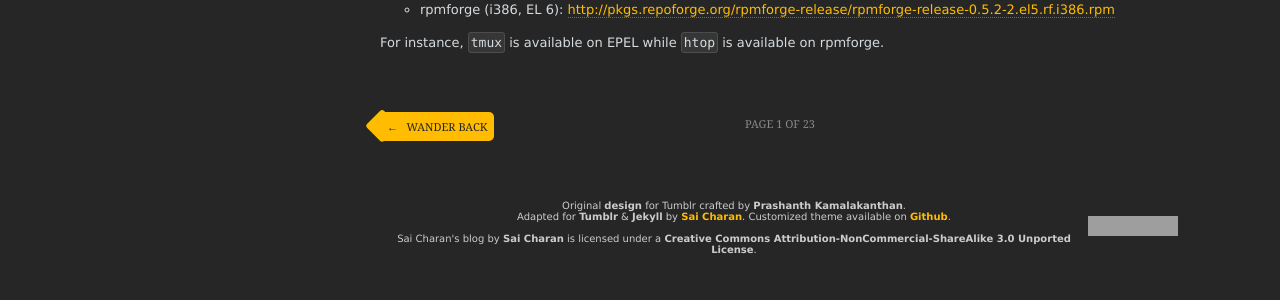
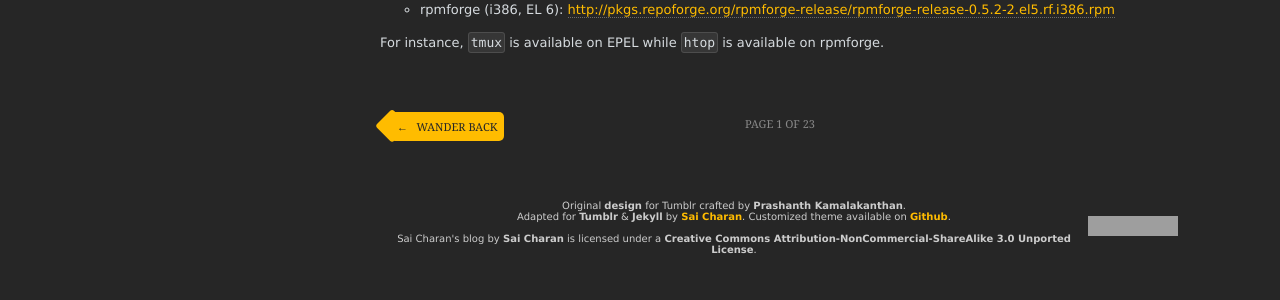
Before and after one commit to arjunasuresh3/scharan.github.com, a Jekyll site: the page built from index.html, in a window 1280 px wide. Shown: the part 1193-1493 px from the top of the page. Built offline with Jekyll 4.4.1, drawn with Linux system fonts in a browser that asks for light colours; nearby versions of some CDN libraries; Markdown is read by kramdown in place of the engine named in the settings; the list of posts is cut into pages by our own code; comment, search, counter and statistics services are not loaded; a style sheet for code colours, icons or effects is not loaded; grey boxes are pictures that could not be loaded.

Commit message:
Ensure 'Older' navigation is visible on small screens

```diff
--- a/css/munich.css
+++ b/css/munich.css
@@ -327,7 +327,7 @@
     z-index: 2;
     float:left;
     text-align:left;
-    left:0px;
+    left: 10px;
 
     border: none;
     border-radius: 5px 5px 5px 5px;
```
